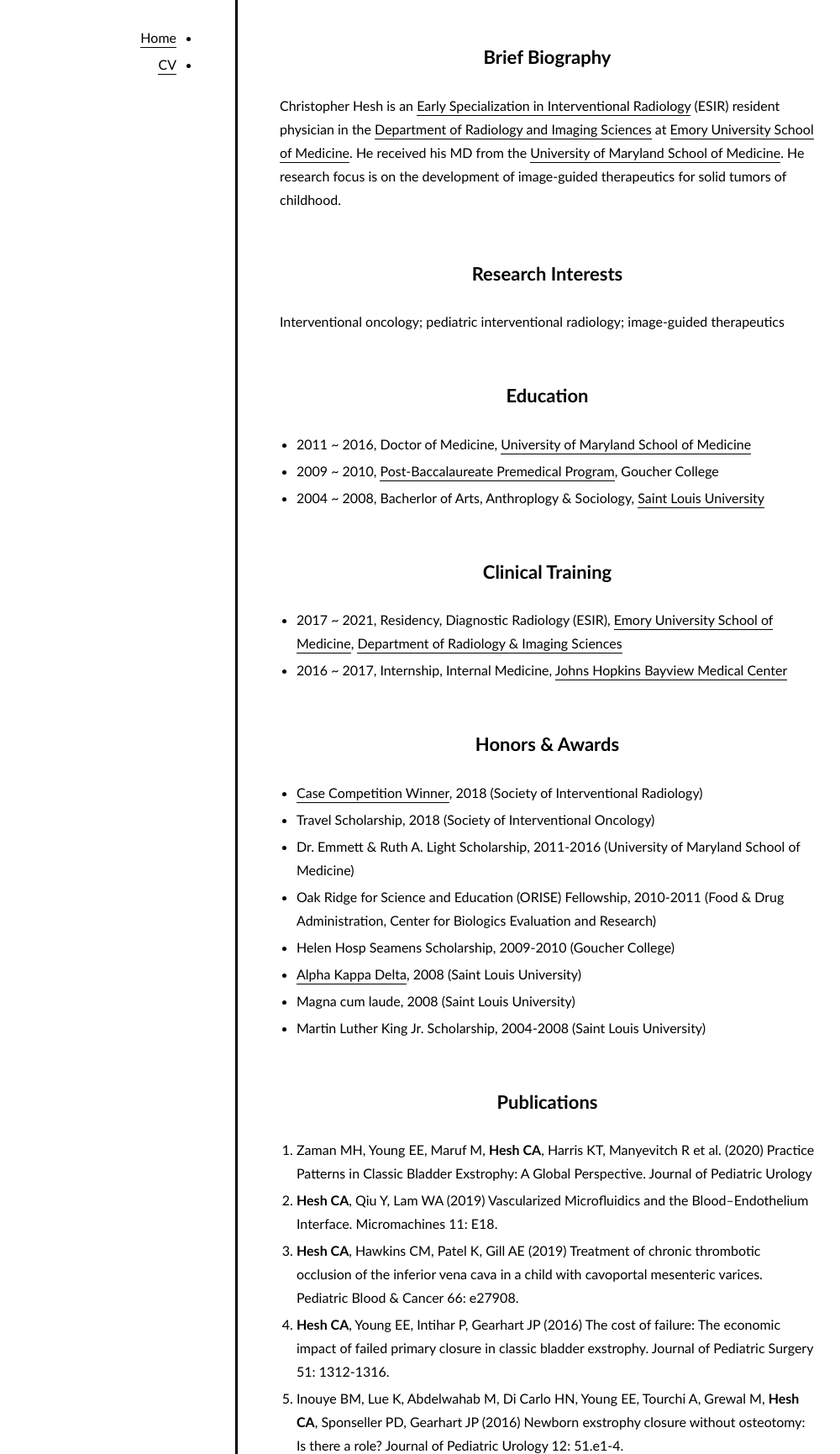
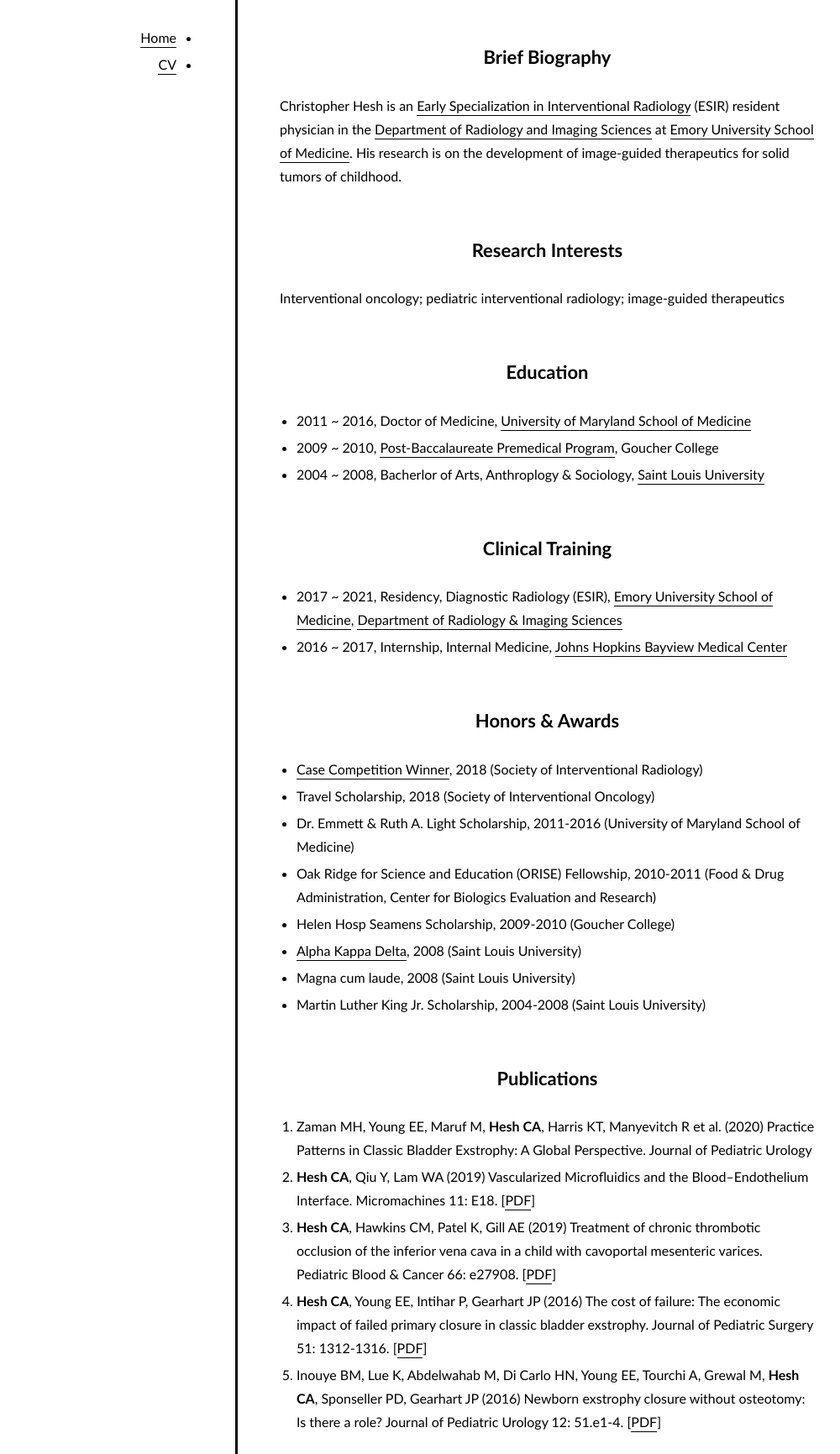
Before and after one commit to heshca/heshca.github.io, a plain HTML site: page cv/index.html in a window 1280 px wide. Shown: the part 169-1900 px from the top of the page at 84% size, without its empty margins (140-1140 px from the left). Drawn offline with nearby package versions, Linux system fonts and the light colour scheme; some packages are replaced by stand-ins of ours.

Commit message:
Added publication PDFs

```diff
--- a/cv/index.html
+++ b/cv/index.html
@@ -15,8 +15,8 @@
 
 
 
-      <meta property="description" content="Christopher Hesh is an Early Specialization in Interventional Radiology (ESIR) resident physician in the Department of Radiology and Imaging Sciences at Emory University School of Medicine. He &amp;hellip;">
-      <meta property="og:description" content="Christopher Hesh is an Early Specialization in Interventional Radiology (ESIR) resident physician in the Department of Radiology and Imaging Sciences at Emory University School of Medicine. He &amp;hellip;">
+      <meta property="description" content="Christopher Hesh is an Early Specialization in Interventional Radiology (ESIR) resident physician in the Department of Radiology and Imaging Sciences at Emory University School of Medicine. His &amp;hellip;">
+      <meta property="og:description" content="Christopher Hesh is an Early Specialization in Interventional Radiology (ESIR) resident physician in the Department of Radiology and Imaging Sciences at Emory University School of Medicine. His &amp;hellip;">
 
 
 
@@ -76,7 +76,7 @@
 
 
 <h2 id="brief-biography">Brief Biography</h2>
-<p>Christopher Hesh is an <a href="https://www.sirweb.org/learning-center/ir-residency/esir/">Early Specialization in Interventional Radiology</a> (ESIR) resident physician in the <a href="https://med.emory.edu/departments/radiology/index.html">Department of Radiology and Imaging Sciences</a> at <a href="https://med.emory.edu/index.html">Emory University School of Medicine</a>. He received his MD from the <a href="https://www.medschool.umaryland.edu">University of Maryland School of Medicine</a>. He research focus is on the development of image-guided therapeutics for solid tumors of childhood.</p>
+<p>Christopher Hesh is an <a href="https://www.sirweb.org/learning-center/ir-residency/esir/">Early Specialization in Interventional Radiology</a> (ESIR) resident physician in the <a href="https://med.emory.edu/departments/radiology/index.html">Department of Radiology and Imaging Sciences</a> at <a href="https://med.emory.edu/index.html">Emory University School of Medicine</a>. His research is on the development of image-guided therapeutics for solid tumors of childhood.</p>
 <h2 id="research-interests">Research Interests</h2>
 <p>Interventional oncology; pediatric interventional radiology; image-guided therapeutics</p>
 <h2 id="education">Education</h2>
@@ -104,10 +104,10 @@
 <h2 id="publications">Publications</h2>
 <ol>
 <li>Zaman MH, Young EE, Maruf M, <strong>Hesh CA</strong>, Harris KT, Manyevitch R et al. (2020) Practice Patterns in Classic Bladder Exstrophy: A Global Perspective. Journal of Pediatric Urology</li>
-<li><strong>Hesh CA</strong>, Qiu Y, Lam WA (2019) Vascularized Microfluidics and the Blood–Endothelium Interface. Micromachines 11: E18.</li>
-<li><strong>Hesh CA</strong>, Hawkins CM, Patel K, Gill AE (2019) Treatment of chronic thrombotic occlusion of the inferior vena cava in a child with cavoportal mesenteric varices. Pediatric Blood &amp; Cancer 66: e27908.</li>
-<li><strong>Hesh CA</strong>, Young EE, Intihar P, Gearhart JP (2016) The cost of failure: The economic impact of failed primary closure in classic bladder exstrophy. Journal of Pediatric Surgery 51: 1312-1316.</li>
-<li>Inouye BM, Lue K, Abdelwahab M, Di Carlo HN, Young EE, Tourchi A, Grewal M, <strong>Hesh CA</strong>, Sponseller PD, Gearhart JP (2016) Newborn exstrophy closure without osteotomy: Is there a role? Journal of Pediatric Urology 12: 51.e1-4.</li>
+<li><strong>Hesh CA</strong>, Qiu Y, Lam WA (2019) Vascularized Microfluidics and the Blood–Endothelium Interface. Micromachines 11: E18. [<a href="/papers/Hesh_et_al_2020.pdf">PDF</a>]</li>
+<li><strong>Hesh CA</strong>, Hawkins CM, Patel K, Gill AE (2019) Treatment of chronic thrombotic occlusion of the inferior vena cava in a child with cavoportal mesenteric varices. Pediatric Blood &amp; Cancer 66: e27908. [<a href="/papers/Hesh_et_al_2019.pdf">PDF</a>]</li>
+<li><strong>Hesh CA</strong>, Young EE, Intihar P, Gearhart JP (2016) The cost of failure: The economic impact of failed primary closure in classic bladder exstrophy. Journal of Pediatric Surgery 51: 1312-1316. [<a href="/papers/Hesh_et_al_2016.pdf">PDF</a>]</li>
+<li>Inouye BM, Lue K, Abdelwahab M, Di Carlo HN, Young EE, Tourchi A, Grewal M, <strong>Hesh CA</strong>, Sponseller PD, Gearhart JP (2016) Newborn exstrophy closure without osteotomy: Is there a role? Journal of Pediatric Urology 12: 51.e1-4. [<a href="/papers/Inouye_et_al_2016.pdf">PDF</a>]</li>
 </ol>
 <h2 id="presentations">Presentations</h2>
 <ol>
--- a/index.xml
+++ b/index.xml
@@ -16,7 +16,7 @@
       <pubDate>Mon, 01 Jan 0001 00:00:00 +0000</pubDate>
 
       <guid>/cv/</guid>
-      <description>Brief Biography Christopher Hesh is an Early Specialization in Interventional Radiology (ESIR) resident physician in the Department of Radiology and Imaging Sciences at Emory University School of Medicine. He received his MD from the University of Maryland School of Medicine. He research focus is on the development of image-guided therapeutics for solid tumors of childhood.
+      <description>Brief Biography Christopher Hesh is an Early Specialization in Interventional Radiology (ESIR) resident physician in the Department of Radiology and Imaging Sciences at Emory University School of Medicine. His research is on the development of image-guided therapeutics for solid tumors of childhood.
 Research Interests Interventional oncology; pediatric interventional radiology; image-guided therapeutics
 Education  2011 ~ 2016, Doctor of Medicine, University of Maryland School of Medicine 2009 ~ 2010, Post-Baccalaureate Premedical Program, Goucher College 2004 ~ 2008, Bacherlor of Arts, Anthroplogy &amp;amp; Sociology, Saint Louis University  Clinical Training  2017 ~ 2021, Residency, Diagnostic Radiology (ESIR), Emory University School of Medicine, Department of Radiology &amp;amp; Imaging Sciences 2016 ~ 2017, Internship, Internal Medicine, Johns Hopkins Bayview Medical Center  Honors &amp;amp; Awards  Case Competition Winner, 2018 (Society of Interventional Radiology) Travel Scholarship, 2018 (Society of Interventional Oncology) Dr.</description>
     </item>
```
Also changed, not shown: index.html (+1 -1 lines), 4 other files.
